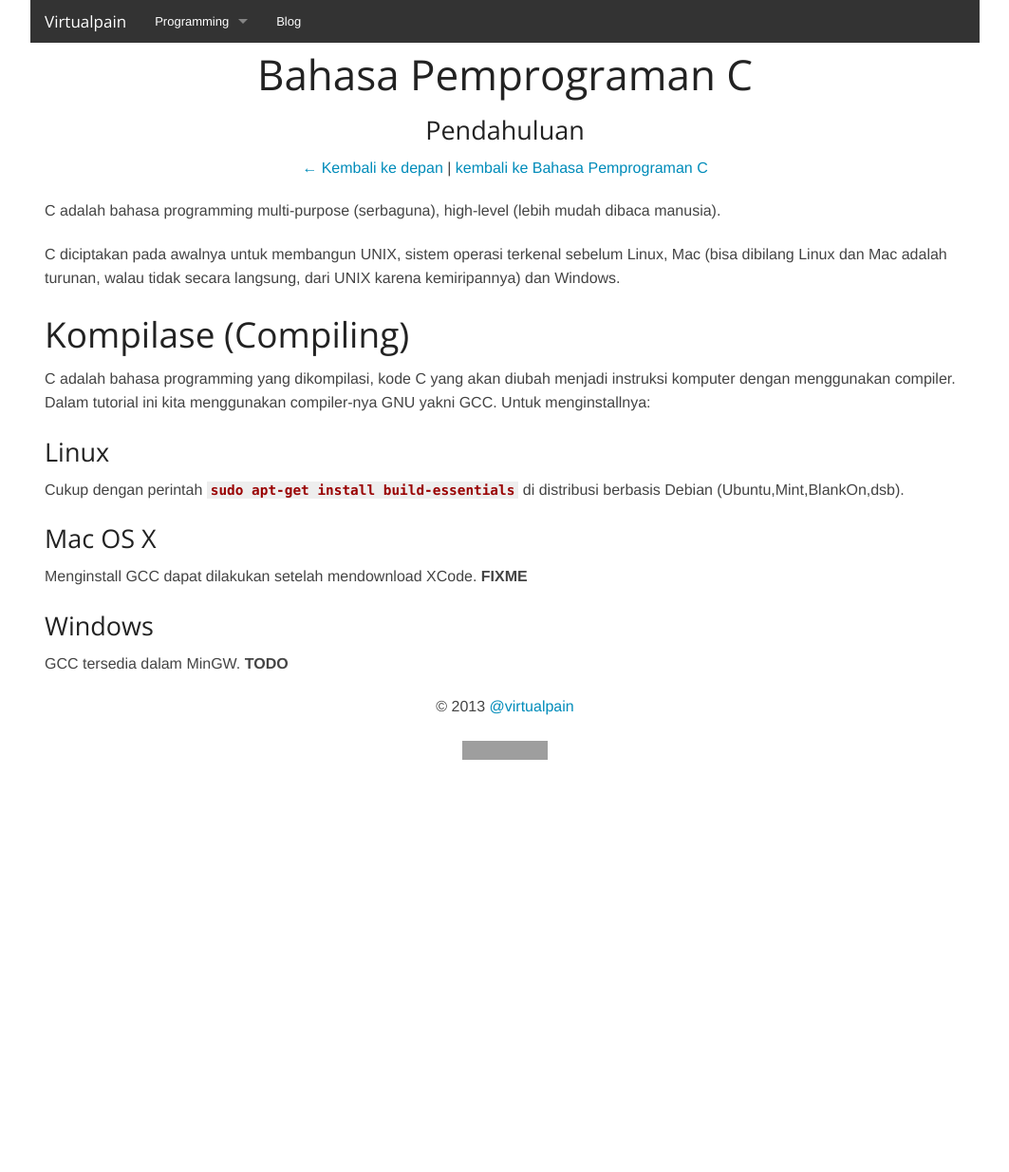
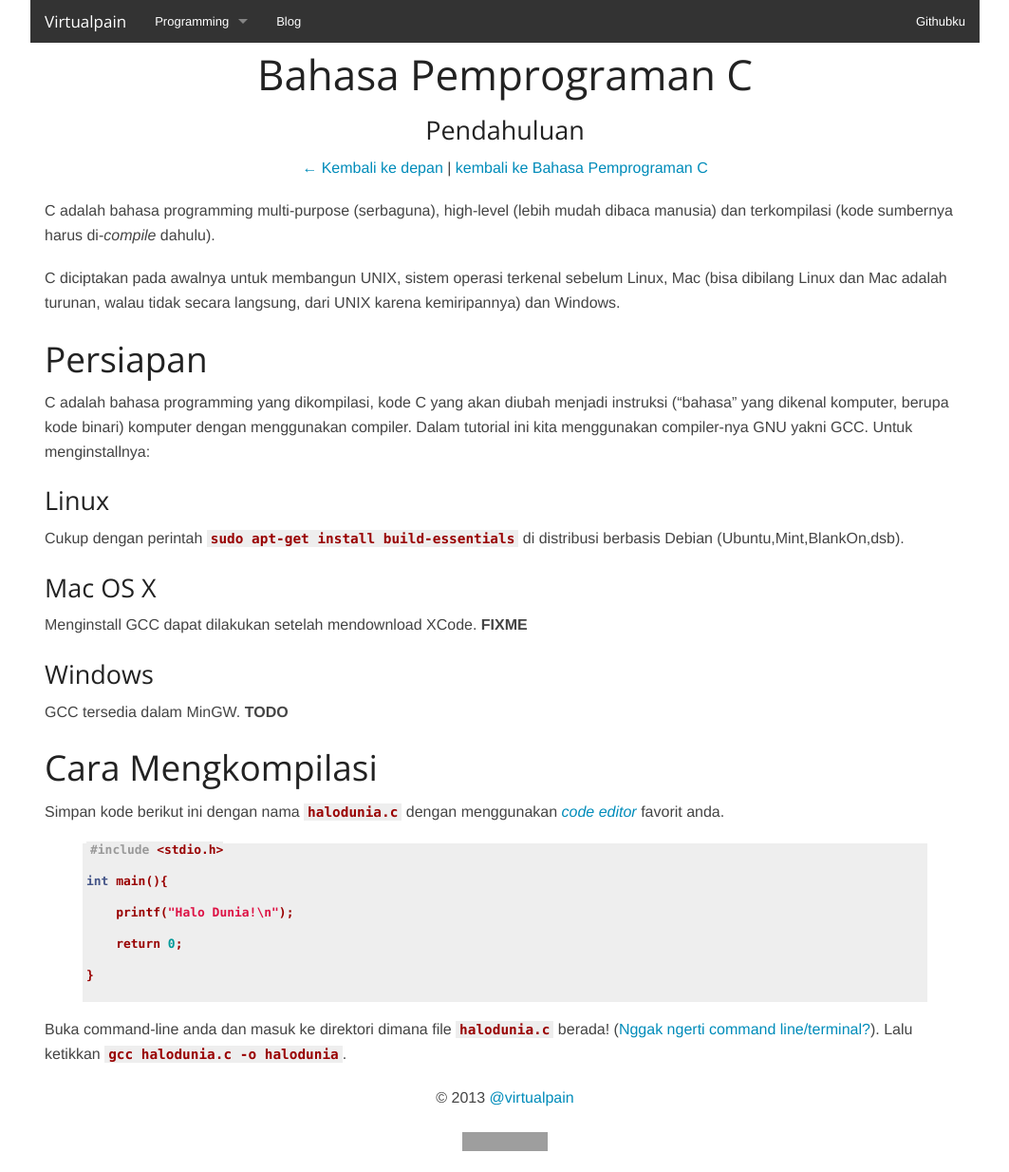
Before and after one commit to virtualpain/virtualpain.github.io, a Jekyll site: the page built from akselprog/tutorial/c/pendahuluan.md, in a window 1280 px wide. Shown: the whole page at 95% size, without its empty margins (108-1171 px from the left). Built offline with Jekyll 4.4.1, drawn with Linux system fonts in a browser that asks for light colours; before the commit the page ends 900 px from its top, so only the background shows below that; grey boxes are pictures that could not be loaded.

Commit message:
added few articles

```diff
--- a/_includes/topbar.html
+++ b/_includes/topbar.html
@@ -8,6 +8,9 @@
         		<li class="has-dropdown">
         			<a href="#">Programming</a>
         			<ul class="dropdown">
+                        <li><a href="/akselprog/tutorial/editor" title="Tips memilih code editor favorit sesuai sistem dan budget anda">Code Editor</a></li>
+                        <li><a href="/akselprog/tutorial/commandline">Command Line</a></li>
+                        <li><a href="/akselprog/tutorial/regex">Regex</a></li>
         				<li><a href="/akselprog/tutorial/makefile">Makefile</a></li>
         				<li><a href="/akselprog/tutorial/c">C</a></li>
         				<li><a href="/akselprog/tutorial/cpp">C++</a></li>
@@ -16,6 +19,9 @@
         		</li>
                 <li><a href="/arsip.html">Blog</a></li>
         	</ul>
+            <ul class="right">
+                <li><a href="https://github.com/virtualpain">Githubku</a></li>
+            </ul>
         </section>
       </nav>
 </div>
--- a/akselprog/tutorial/c/pendahuluan.md
+++ b/akselprog/tutorial/c/pendahuluan.md
@@ -5,13 +5,13 @@
 parentpage: index.html
 ---
 
-C adalah bahasa programming multi-purpose (serbaguna), high-level (lebih mudah dibaca manusia).
+C adalah bahasa programming multi-purpose (serbaguna), high-level (lebih mudah dibaca manusia) dan terkompilasi (kode sumbernya harus di-*compile* dahulu).
 
 C diciptakan pada awalnya untuk membangun UNIX, sistem operasi terkenal sebelum Linux, Mac (bisa dibilang Linux dan Mac adalah turunan, walau tidak secara langsung, dari UNIX karena kemiripannya) dan Windows.
 
-## Kompilase (Compiling)
+## Persiapan
 
-C adalah bahasa programming yang dikompilasi, kode C yang akan diubah menjadi instruksi komputer dengan menggunakan compiler. Dalam tutorial ini kita menggunakan compiler-nya GNU yakni GCC. Untuk menginstallnya:
+C adalah bahasa programming yang dikompilasi, kode C yang akan diubah menjadi instruksi ("bahasa" yang dikenal komputer, berupa kode binari) komputer dengan menggunakan compiler. Dalam tutorial ini kita menggunakan compiler-nya GNU yakni GCC. Untuk menginstallnya:
 
 ### Linux
 
@@ -24,3 +24,17 @@
 ### Windows
 
 GCC tersedia dalam MinGW. __TODO__
+
+## Cara Mengkompilasi
+
+Simpan kode berikut ini dengan nama `halodunia.c` dengan menggunakan [*code editor*](/akselprog/tutorial/editor) favorit anda.
+
+{% highlight c %}
+#include <stdio.h>
+int main(){
+    printf("Halo Dunia!\n");
+    return 0;
+}
+{% endhighlight %}
+
+Buka command-line anda dan masuk ke direktori dimana file `halodunia.c` berada! ([Nggak ngerti command line/terminal?](/akselprog/tutorial/commandline)). Lalu ketikkan `gcc halodunia.c -o halodunia`.
```
Also changed, not shown: _drafts/foundation.md (added, +5 -0 lines), akselprog/tutorial/editor/index.md (added, +26 -0 lines), akselprog/tutorial/makefile/dasar.md (+1 -1 lines), akselprog/tutorial/makefile/index.md (+2 -5 lines), akselprog/tutorial/regex/index.md (added, +10 -0 lines).
